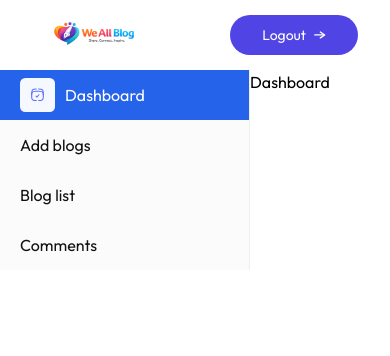
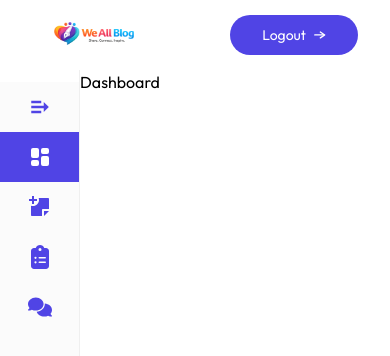
Before and after one commit to toxic-programmer-cell/blog-app, a React (Vite) app in the folder client/: page /admin in a window 390 px wide. Shown: the top 356 px of the page. Built offline with nearby package versions, Linux system fonts and the light colour scheme.

Commit message:
feat: add react-icons dependency and enhance AdminSidebar with responsive design and navigation

```diff
--- a/client/package.json
+++ b/client/package.json
@@ -15,6 +15,7 @@
     "motion": "^12.24.5",
     "react": "^19.2.0",
     "react-dom": "^19.2.0",
+    "react-icons": "^5.5.0",
     "react-pro-sidebar": "^1.1.0",
     "react-router-dom": "^7.11.0"
   },
--- a/client/src/App.jsx
+++ b/client/src/App.jsx
@@ -16,8 +16,8 @@ function App() {
         <Route path="/blog/:id" element={<Blog />} />
         <Route path="/admin" element={<Layout />}>
           <Route index element={<Dashboard />} />
-          <Route path="/admin/listblog" element={<ListBlog />} />
-          <Route path="/admin/addblog" element={<AddBlog />} />
+          <Route path="/admin/list-blog" element={<ListBlog />} />
+          <Route path="/admin/add-blog" element={<AddBlog />} />
           <Route path="/admin/comments" element={<Comments />} />
         </Route>
       </Routes>
--- a/client/src/components/AdminSidebar.jsx
+++ b/client/src/components/AdminSidebar.jsx
@@ -1,30 +1,110 @@
-import React from "react";
+import React, { useEffect, useState } from "react";
 import { Menu, MenuItem, Sidebar, SubMenu } from "react-pro-sidebar";
-import { assets } from "../assets/assets";
-import { useLocation } from "react-router-dom";
+import { useLocation, useNavigate } from "react-router-dom";
+import { CgMoveRight } from "react-icons/cg";
+import { TbLayoutDashboardFilled } from "react-icons/tb";
+import { RiStickyNoteAddFill } from "react-icons/ri";
+import { FaClipboardList } from "react-icons/fa6";
+import { FaComments } from "react-icons/fa6";
 
 const AdminSidebar = () => {
+  const [colapsed, setCollapsed] = useState(false);
   const location = useLocation();
+  const navigate = useNavigate();
+
+  useEffect(() => {
+    const handleResize = () => {
+      if (window.innerWidth < 768) {
+        setCollapsed(true); // mobile → closed
+      } else {
+        setCollapsed(false); // desktop → open
+      }
+    };
+
+    handleResize(); // run on first load
+    window.addEventListener("resize", handleResize);
+
+    return () => window.removeEventListener("resize", handleResize);
+  }, []);
+
   return (
     <div>
-      <Sidebar>
+      <Sidebar collapsed={colapsed} className="h-[calc(100vh-70px)] pt-3">
         <Menu
           menuItemStyles={{
+            icon: {
+              width: "40px",
+              minWidth: "40px",
+            },
             button: ({ active }) => ({
-              backgroundColor: active ? "#2563eb" : "transparent",
+              backgroundColor: active ? "#5044e5" : "transparent",
               color: active ? "#fff" : "#111",
+              transition: "all 0.3s ease",
+              "&:hover": {
+                backgroundColor: active ? "#5044e5" : "#eef2ff",
+                color: active ? "#fff" : "#5044e5",
+              },
             }),
           }}
         >
           <MenuItem
+            onClick={() => setCollapsed(!colapsed)}
+            icon={<CgMoveRight size={30} color="#5044e5" />}
+          ></MenuItem>
+          <MenuItem
             active={location.pathname === "/admin"}
-            icon={<img src={assets.dashboard_icon_1} alt="dashboard" />}
+            onClick={() => navigate("/admin")}
+            icon={
+              <TbLayoutDashboardFilled
+                size={24}
+                color={location.pathname === "/admin" ? "#fff" : "#5044e5"}
+              />
+            }
           >
             Dashboard
           </MenuItem>
-          <MenuItem> Add blogs </MenuItem>
-          <MenuItem> Blog list </MenuItem>
-          <MenuItem> Comments </MenuItem>
+          <MenuItem
+            active={location.pathname === "/admin/add-blog"}
+            onClick={() => navigate("/admin/add-blog")}
+            icon={
+              <RiStickyNoteAddFill
+                size={24}
+                color={
+                  location.pathname === "/admin/add-blog" ? "#fff" : "#5044e5"
+                }
+              />
+            }
+          >
+            Add blogs
+          </MenuItem>
+          <MenuItem
+            active={location.pathname === "/admin/list-blog"}
+            onClick={() => navigate("/admin/list-blog")}
+            icon={
+              <FaClipboardList
+                size={24}
+                color={
+                  location.pathname === "/admin/list-blog" ? "#fff" : "#5044e5"
+                }
+              />
+            }
+          >
+            Blog list
+          </MenuItem>
+          <MenuItem
+            active={location.pathname === "/admin/comments"}
+            onClick={() => navigate("/admin/comments")}
+            icon={
+              <FaComments
+                size={24}
+                color={
+                  location.pathname === "/admin/comments" ? "#fff" : "#5044e5"
+                }
+              />
+            }
+          >
+            Comments
+          </MenuItem>
         </Menu>
       </Sidebar>
     </div>
```
Also changed, not shown: 1 other file (tests, documents, lock files or other folders).
